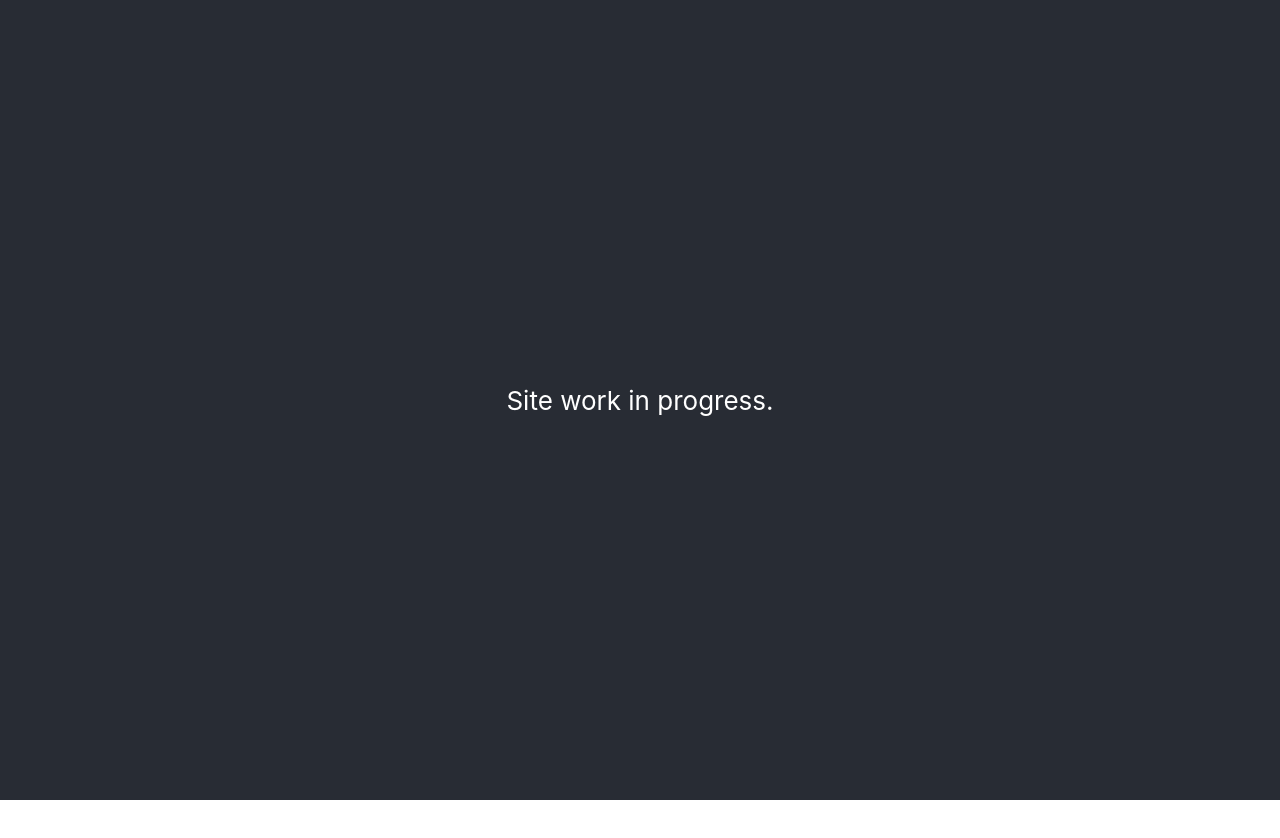
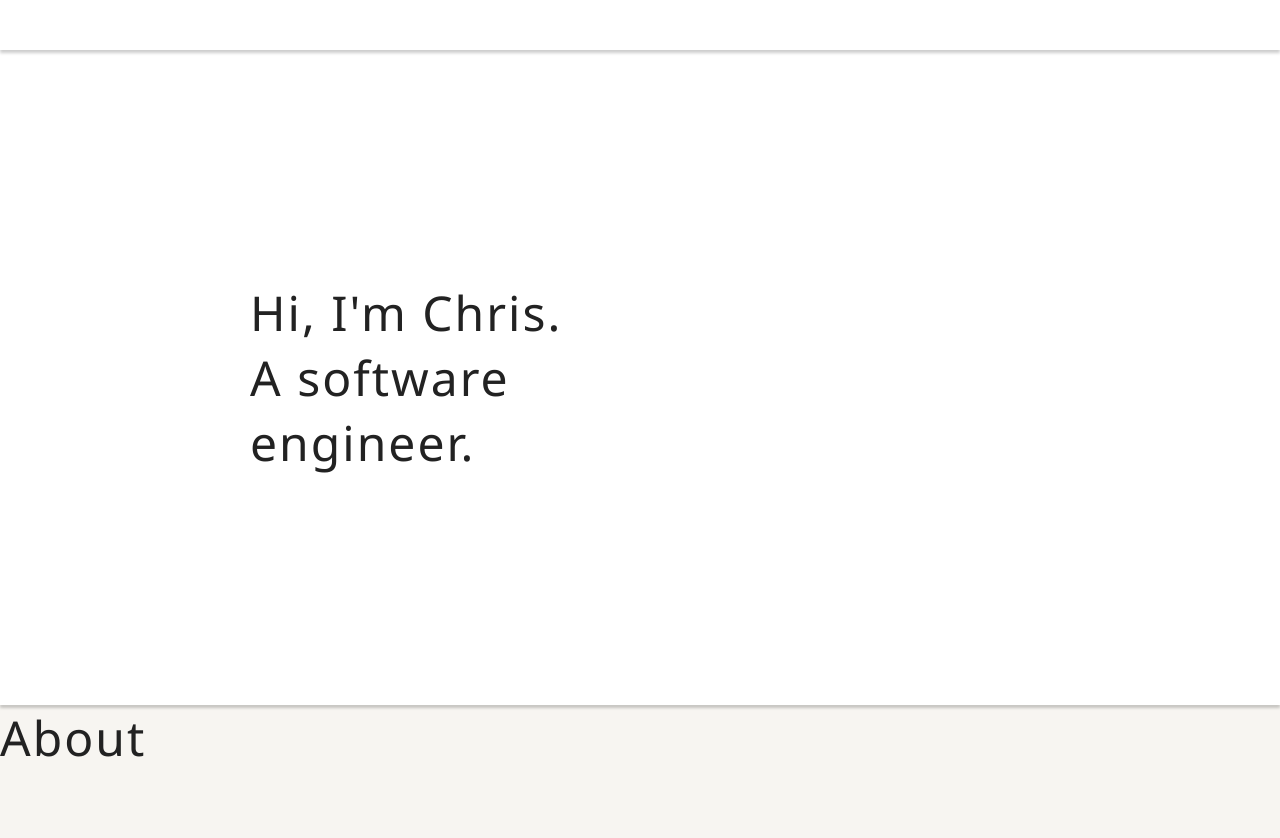
Before and after one commit to chriscerie/chriscerie.github.io, a React (Create React App) app: page / in a window 1280 px wide. Shown: the top 838 px of the page. Before the commit the page ends 800 px from the top, so only its background shows below. Built offline with nearby package versions, Linux system fonts and the light colour scheme.

Commit message:
Add header and pages

```diff
--- a/src/App.tsx
+++ /dev/null
@@ -1,16 +0,0 @@
-import React from 'react';
-import './App.css';
-
-function App() {
-  return (
-    <div className="App">
-      <header className="App-header">
-        <p>
-          Site work in progress.
-        </p>
-      </header>
-    </div>
-  );
-}
-
-export default App;
--- a/src/App.css
+++ b/src/App/index.css
@@ -1,22 +1,10 @@
 .App {
-  text-align: center;
 }
 
 @media (prefers-reduced-motion: no-preference) {
   .App-logo {
     animation: App-logo-spin infinite 20s linear;
   }
-}
-
-.App-header {
-  background-color: #282c34;
-  min-height: 100vh;
-  display: flex;
-  flex-direction: column;
-  align-items: center;
-  justify-content: center;
-  font-size: calc(10px + 2vmin);
-  color: white;
 }
 
 @keyframes App-logo-spin {
--- /dev/null
+++ b/src/App/index.tsx
@@ -0,0 +1,19 @@
+import React from 'react';
+import './index.css';
+import About from './pages/About';
+import Home from './pages/Home';
+import Header from './Header';
+import HorizontalBar from './components/HorizontalBar';
+
+function App() {
+  return (
+    <div>
+      <Header />
+      <Home />
+      <HorizontalBar />
+      <About />
+    </div>
+  );
+}
+
+export default App;
```
